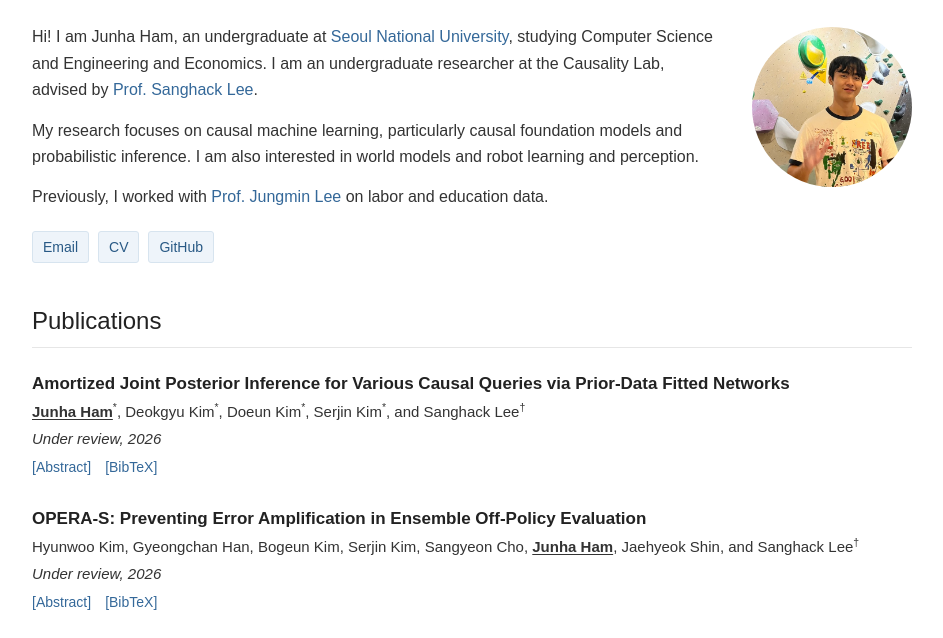
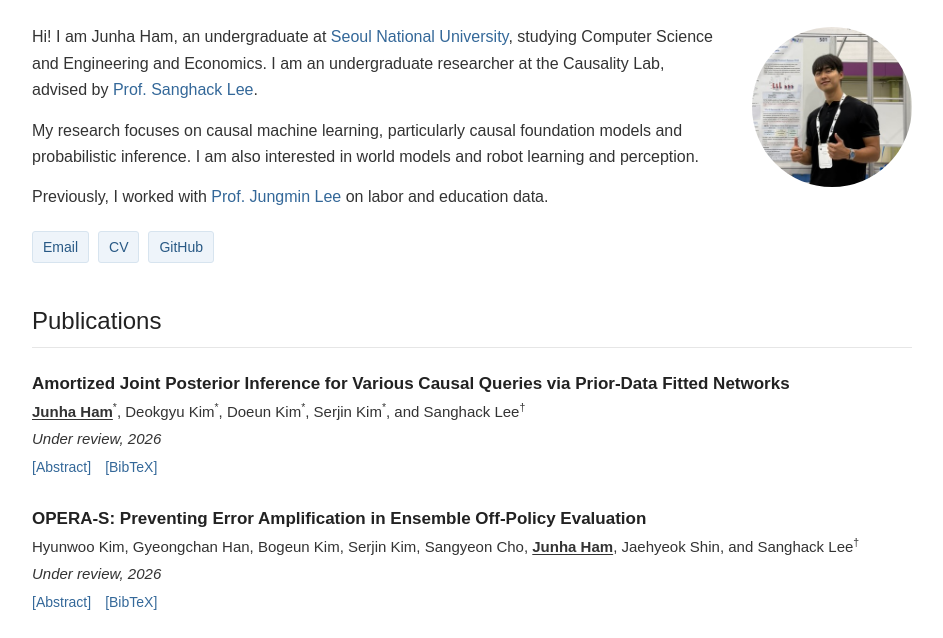
Before and after one commit to junhaham/junhaham.github.io, a plain HTML site: page index.html in a window 1280 px wide. Shown: the part 99-737 px from the top of the page, without its empty margins (168-1111 px from the left). Drawn offline with Linux system fonts and the light colour scheme.

Commit message:
Replace profile photo with conference portrait

```diff
--- a/assets/style.css
+++ b/assets/style.css
@@ -37,7 +37,7 @@ section { margin-bottom: 43px; }
 .about { display: grid; grid-template-columns: minmax(0, 1fr) 160px; align-items: start; gap: 36px; margin-bottom: 42px; }
 .intro-text { min-width: 0; }
 .profile-photo { width: 160px; height: 160px; margin: 3px 0 0; overflow: hidden; border-radius: 50%; }
-.profile-photo img { display: block; width: 100%; height: 100%; object-fit: cover; object-position: center 85%; transform: scale(1.2); transform-origin: 100% 65%; }
+.profile-photo img { display: block; width: 100%; height: 100%; object-fit: cover; object-position: 57% 52%; transform: scale(2.26); transform-origin: 57% 52%; }
 .photo-placeholder { display: grid; place-items: center; width: 100%; height: 100%; background: #f7f8fa; border: 1px solid #dfe3e8; border-radius: 3px; color: #7b838b; font-size: 14px; }
 h2 { color: var(--heading); font-size: 24px; font-weight: 500; line-height: 1.35; margin: 0 0 23px; padding-bottom: 9px; border-bottom: 1px solid var(--line); }
 h3 { font-size: 16px; font-weight: 600; line-height: 1.5; color: var(--heading); margin: 0; }
--- a/content.json
+++ b/content.json
@@ -110,5 +110,5 @@
       ]
     }
   ],
-  "profile_photo": "assets/profile.jpg"
+  "profile_photo": "assets/profile-conference.jpg"
 }
--- a/index.html
+++ b/index.html
@@ -38,7 +38,7 @@
         <p>Previously, I worked with <a href="https://econ.snu.ac.kr/people/faculty?mode=view&amp;profidx=22" target="_blank" rel="noopener noreferrer">Prof. Jungmin Lee</a> on labor and education data.</p>
         <p class="contact-links"><a href="mailto:mattham2002@gmail.com">Email</a><a href="assets/pdf/Junha_Ham_CV.pdf" target="_blank" rel="noopener">CV</a><a href="https://github.com/junhaham" target="_blank" rel="noopener noreferrer">GitHub</a></p>
         </div>
-        <figure class="profile-photo"><img src="assets/profile.jpg" alt="Junha Ham" width="160" height="160"></figure>
+        <figure class="profile-photo"><img src="assets/profile-conference.jpg" alt="Junha Ham" width="160" height="160"></figure>
       </section>
 
       <section id="publications" aria-labelledby="publications-heading">
```
Also changed, not shown: assets/profile-conference.jpg (added), assets/profile.jpg (deleted), 1 other file.
